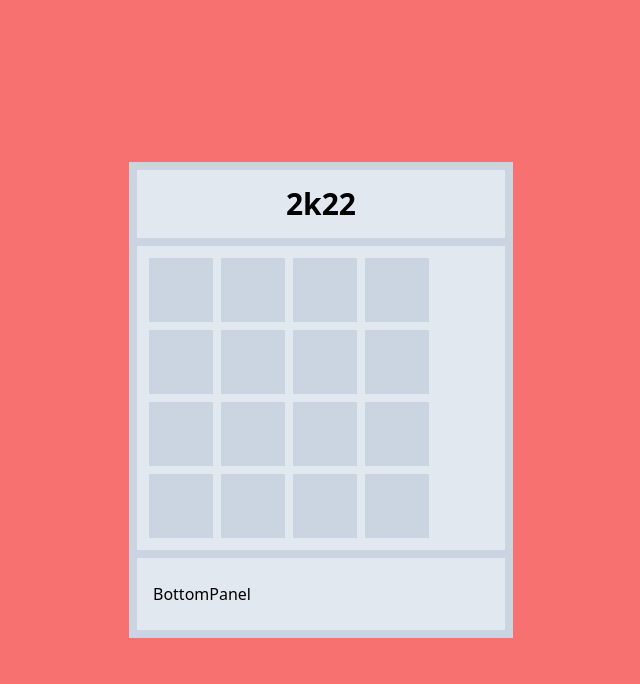
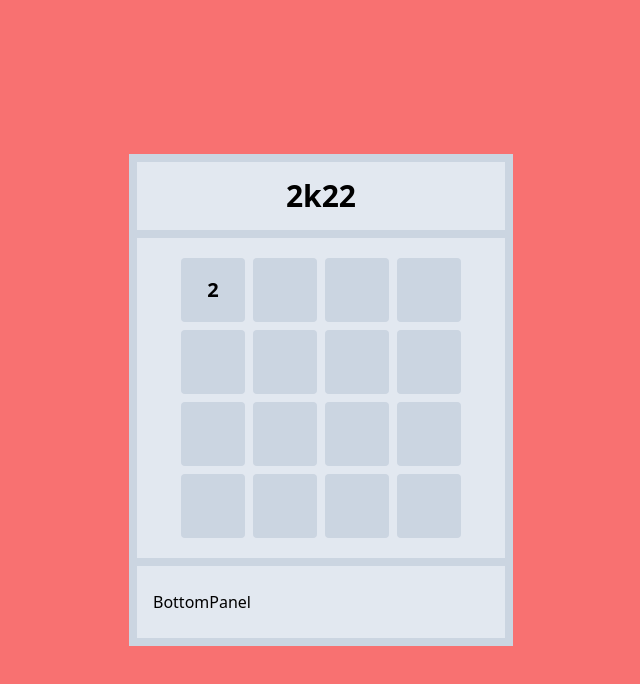
Before and after one commit to iaseth/2k22, a React (Create React App) app: page / in a window 1280 px wide. Shown: the top 684 px of the page, without its empty margins (319-959 px from the left). Built offline with nearby package versions, Linux system fonts and the light colour scheme.

Commit message:
Implemented arrow key functionality

```diff
--- a/src/App2k22/App2k22.js
+++ b/src/App2k22/App2k22.js
@@ -7,7 +7,7 @@ export default function App2k22 () {
 	const [n, setN] = React.useState(4);
 
 	return (
-		<div className="App2k22 h-screen flex bg-red-400 px-4 py-12">
+		<div className="App2k22 min-h-screen flex bg-red-400 px-4 py-12">
 			<Board n={n} />
 		</div>
 	);
--- a/src/App2k22/Board/Grid.js
+++ b/src/App2k22/Board/Grid.js
@@ -1,6 +1,107 @@
 import React from 'react';
 import Row from './Row';
 
+
+function printGrid (values, n) {
+	let s = "";
+	for (let x=0; x<n; x++) {
+		s += "[";
+		for (let y=0; y<n; y++) {
+			s += (values[x*n + y] + "").padStart(5);
+		}
+		s += "]\n";
+	}
+
+	console.log(s);
+}
+
+function getRowValues (values, n, rowIndex) {
+	let startIndex = n * rowIndex;
+	let arr = values.slice(startIndex, startIndex+n);
+	return arr;
+}
+
+function getNzRowValues (values, n, rowIndex) {
+	let arr = getRowValues(values, n, rowIndex).filter(v => v != 0);
+	return arr;
+}
+
+function getColValues (values, n, colIndex) {
+	let arr = values.filter((v, i) => (i % n) == colIndex);
+	return arr;
+}
+
+function getNzColValues (values, n, colIndex) {
+	let arr = getColValues(values, n, colIndex).filter(v => v != 0);
+	return arr;
+}
+
+
+function moveGridUp (n, values) {
+	let arr = [...values];
+	for (let colIndex=0; colIndex<n; colIndex++) {
+		let colValues = getNzColValues(values, n, colIndex);
+
+		for (let i=0; i<n; i++) {
+			if (i < colValues.length) {
+				arr[i*n + colIndex] = colValues[i];
+			} else {
+				arr[i*n + colIndex] = 0;
+			}
+		}
+	}
+	return arr;
+}
+
+function moveGridDown (n, values) {
+	let arr = [...values];
+	for (let colIndex=0; colIndex<n; colIndex++) {
+		let colValues = getNzColValues(values, n, colIndex);
+
+		for (let i=0; i<n; i++) {
+			let offset = n-i-1;
+			if (offset >= colValues.length) {
+				arr[i*n + colIndex] = 0;
+			} else {
+				arr[i*n + colIndex] = colValues[colValues.length - offset - 1];
+			}
+		}
+	}
+	return arr;
+}
+
+function moveGridLeft (n, values) {
+	let arr = [...values];
+	for (let rowIndex=0; rowIndex<n; rowIndex++) {
+		let rowValues = getNzRowValues(values, n, rowIndex);
+
+		for (let i=0; i<n; i++) {
+			if (i < rowValues.length) {
+				arr[rowIndex*n + i] = rowValues[i];
+			} else {
+				arr[rowIndex*n + i] = 0;
+			}
+		}
+	}
+	return arr;
+}
+
+function moveGridRight (n, values) {
+	let arr = [...values];
+	for (let rowIndex=0; rowIndex<n; rowIndex++) {
+		let rowValues = getNzRowValues(values, n, rowIndex);
+
+		for (let i=0; i<n; i++) {
+			let offset = n-i-1;
+			if (offset >= rowValues.length) {
+				arr[rowIndex*n + i] = 0;
+			} else {
+				arr[rowIndex*n + i] = rowValues[rowValues.length - offset - 1];
+			}
+		}
+	}
+	return arr;
+}
 
 export default function Grid ({
 	n
@@ -10,14 +111,52 @@ export default function Grid ({
 
 	React.useEffect(function () {
 		const values = Array(n*n).fill(0);
+		values[0] = 2;
 		setValues(values);
 	}, [n]);
 
-	console.log(values);
+	printGrid(values, n);
 
 	const rows = [...Array(n)].map((v, i) => {
 		return <Row key={i} n={n} values={values} rowIndex={i} />;
 	});
+
+	function keydownEvent (e) {
+		const keyCode = e.keyCode;
+		if (keyCode < 37 || keyCode > 40) {
+			return;
+		}
+
+		e.preventDefault();
+		let arr = [];
+
+		switch (keyCode) {
+			case 37:
+				arr = moveGridLeft(n, values);
+				break;
+			case 38:
+				arr = moveGridUp(n, values);
+				break;
+			case 39:
+				arr = moveGridRight(n, values);
+				break;
+			case 40:
+				arr = moveGridDown(n, values);
+				break;
+		}
+
+		printGrid(arr, n);
+		setValues(arr);
+		// console.log("Pressed: " + keyCode);
+	}
+
+	React.useEffect(() => {
+		document.addEventListener('keydown', keydownEvent, false);
+
+		return function cleanUp () {
+			document.removeEventListener('keydown', keydownEvent, false);
+		}
+	}, [keydownEvent]);
 
 	return (
 		<div className="Grid">
--- a/src/App2k22/Board/MiddlePanel.js
+++ b/src/App2k22/Board/MiddlePanel.js
@@ -7,7 +7,7 @@ export default function MiddlePanel ({
 }) {
 
 	return (
-		<div className="MiddlePanel bg-slate-200 p-2">
+		<div className="MiddlePanel bg-slate-200 px-2 py-4">
 			{/*<ShadowGrid n={n} />*/}
 			<Grid n={n} />
 		</div>
--- a/src/App2k22/Board/Row.js
+++ b/src/App2k22/Board/Row.js
@@ -10,5 +10,5 @@ export default function Row ({
 	const rowValues = values.slice(startIndex, startIndex + n);
 	const squares = rowValues.map((v, i) => <Square value={v} key={i} />);
 
-	return (<div className="Row flex">{squares}</div>);
+	return (<div className="Row flex justify-center">{squares}</div>);
 }
--- a/src/App2k22/Board/Square.js
+++ b/src/App2k22/Board/Square.js
@@ -5,7 +5,9 @@ export default function Square ({value}) {
 
 	return (
 		<div className="Square p-1">
-			<div className="w-16 h-16 bg-slate-300">{value ? value : ''}</div>
+			<div className="w-16 h-16 text-xl font-bold bg-slate-300 rounded flex justify-center">
+				<span className="my-auto">{value ? value : ''}</span>
+			</div>
 		</div>
 	);
 }
```
